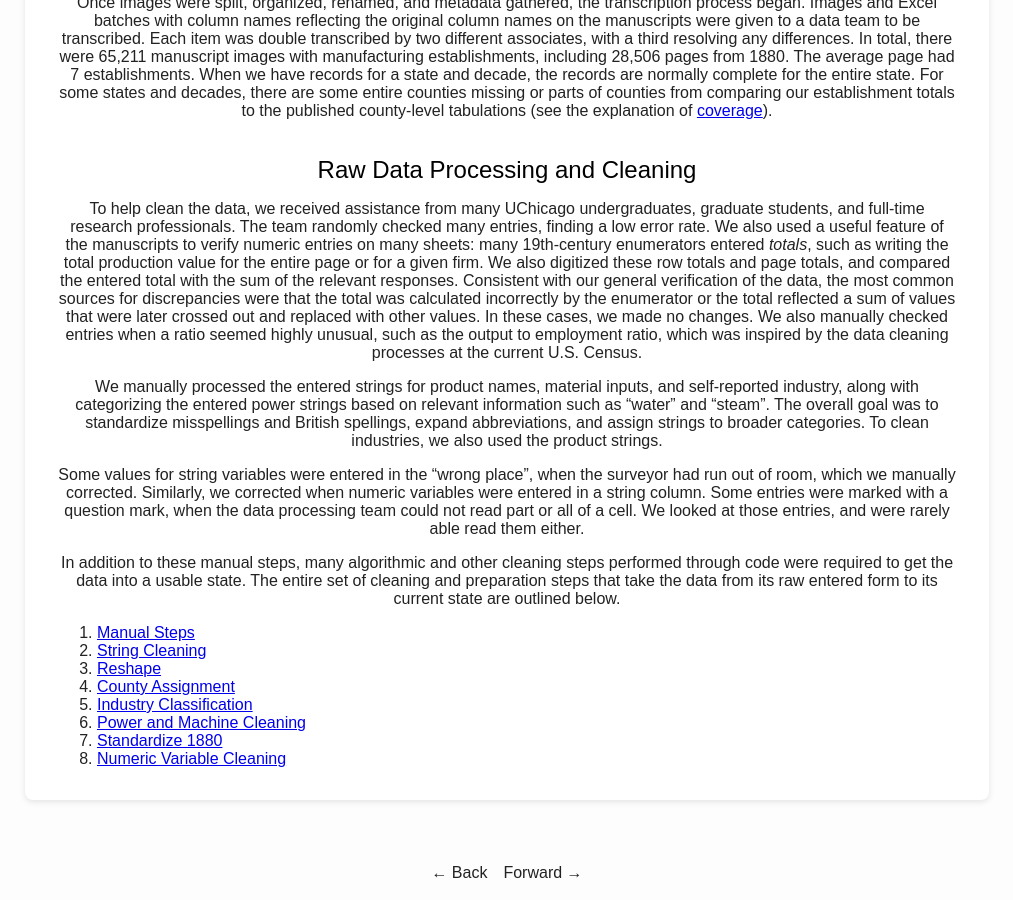
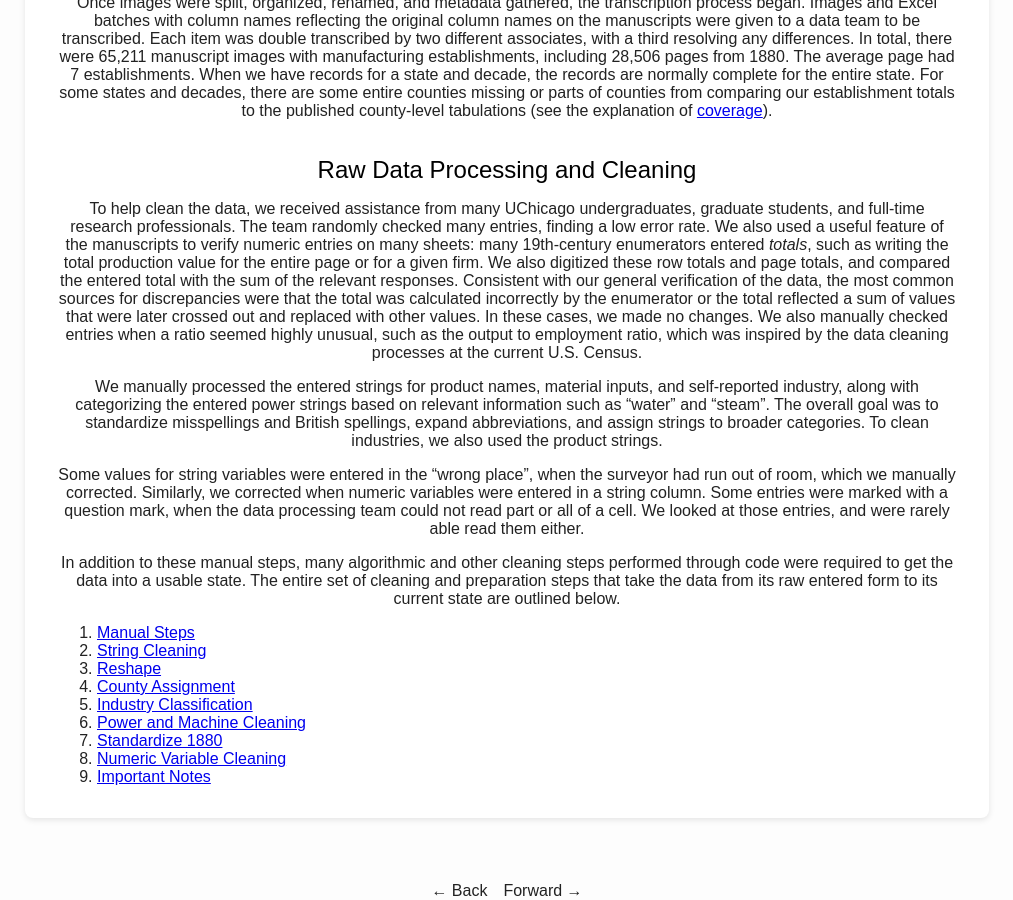
Before and after one commit to allen-otterstrom/CMF_data, a Jekyll site: the page built from methodology.md, in a window 1280 px wide and 900 px high, scrolled down 1119 px. Shown: the whole window, without its empty margins (133-1146 px from the left). Built offline with Jekyll 4.4.1, drawn with Linux system fonts in a browser that asks for light colours.

Commit message:
Update methodology.md

```diff
--- a/methodology.md
+++ b/methodology.md
@@ -66,3 +66,4 @@ In addition to these manual steps, many algorithmic and other cleaning steps per
 6. [Power and Machine Cleaning]({{ '/methodology_sub/6_power_machine_cleaning' | relative_url }})
 7. [Standardize 1880]({{ '/methodology_sub/7_standardize_1880' | relative_url }})
 8. [Numeric Variable Cleaning]({{ '/methodology_sub/8_variable_cleaning' | relative_url }})
+9. [Important Notes]({{ '/methodology_sub/important_notes' | relative_url }})
```
